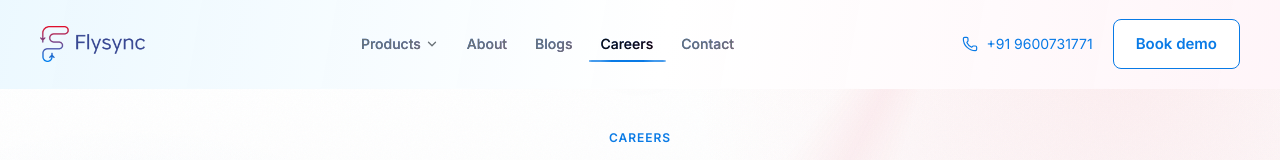
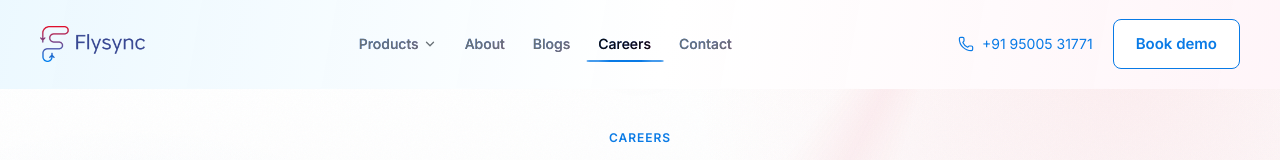
Before and after one commit to Gowboi500/Flysync-Website, a Next.js app: page /careers in a window 1280 px wide. Shown: the top 160 px of the page. Built offline with nearby package versions, Linux system fonts and the light colour scheme.

Commit message:
Update contact and HR phone numbers

```diff
--- a/app/contact/page.tsx
+++ b/app/contact/page.tsx
@@ -12,6 +12,7 @@ import { Icon } from "@/components/ui/Icon";
 import { cardTint, iconTint } from "@/components/ui/iconTints";
 import { Reveal, StaggerGroup, StaggerItem } from "@/components/ui/Reveal";
 import { contact } from "@/lib/pages";
+import { site } from "@/lib/site";
 
 export const metadata: Metadata = {
   title: "Contact Us",
@@ -40,8 +41,8 @@ export default function ContactPage() {
           <Link href="/demo" className="btn btn-primary btn-lg">
             Book a Free Demo
           </Link>
-          <a href="tel:+919600731771" className="btn btn-secondary btn-lg">
-            +91 9600731771
+          <a href={site.contact.phoneHref} className="btn btn-secondary btn-lg">
+            {site.contact.phone}
           </a>
         </PageHero>
 
@@ -146,7 +147,7 @@ export default function ContactPage() {
           <Link href="/demo" className="btn btn-primary btn-lg">
             Book a Free Demo
           </Link>
-          <a href="tel:+919600731771" className="btn btn-secondary btn-lg">
+          <a href={site.contact.phoneHref} className="btn btn-secondary btn-lg">
             Contact Our Team
           </a>
         </CTABanner>
--- a/components/sections/CareersOpenings.tsx
+++ b/components/sections/CareersOpenings.tsx
@@ -376,7 +376,7 @@ export function CareersOpenings({
                       </div>
                       <div>
                         <label className={labelClass} htmlFor="career-contact">Contact number *</label>
-                        <input id="career-contact" name="contact" required type="tel" autoComplete="tel" placeholder="+91 9600731771" className={inputClass} />
+                        <input id="career-contact" name="contact" required type="tel" autoComplete="tel" placeholder="Your contact number" className={inputClass} />
                       </div>
                     </div>
                   </div>
--- a/lib/pages.ts
+++ b/lib/pages.ts
@@ -341,8 +341,8 @@ export const contact = {
       icon: "Phone",
       title: "Call Us",
       body: "Speak directly with our team for product inquiries and consultations.",
-      value: "+91 9600731771",
-      href: "tel:+919600731771",
+      value: "+91 95005 31771",
+      href: "tel:+919500531771",
     },
     {
       icon: "Mail",
--- a/lib/site.ts
+++ b/lib/site.ts
@@ -15,13 +15,13 @@ export const site = {
     "Complete travel technology platform for B2B, B2C, corporate travel, fixed departures and API distribution. Built in Chennai for travel businesses across India.",
 
   contact: {
-    phone: "+91 9600731771",
-    phoneHref: "tel:+919600731771",
+    phone: "+91 95005 31771",
+    phoneHref: "tel:+919500531771",
     email: "support@flysync.in",
     emailHref: "mailto:support@flysync.in",
-    whatsapp: "919600731771",
+    whatsapp: "919500531771",
     whatsappHref:
-      "https://wa.me/919600731771?text=Hi%20Flysync%2C%20I%27d%20like%20to%20know%20more%20about%20your%20travel%20technology%20platform.",
+      "https://wa.me/919500531771?text=Hi%20Flysync%2C%20I%27d%20like%20to%20know%20more%20about%20your%20travel%20technology%20platform.",
     address: {
       line1: "3rd floor, Sri Sakthi Towers",
       line2: "Babu St junction, Balaji Ave",
```
